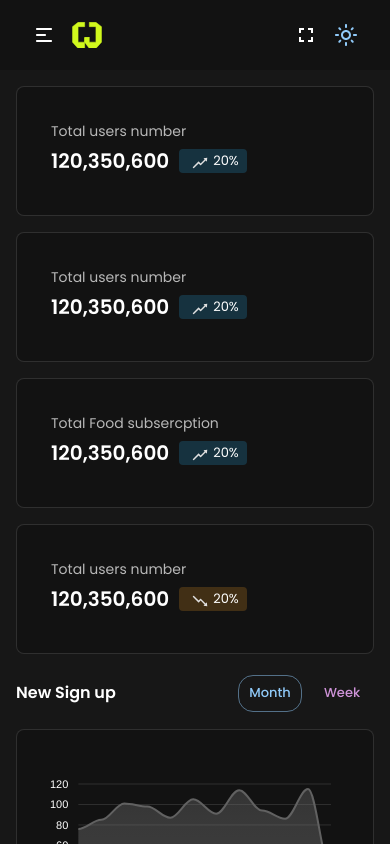
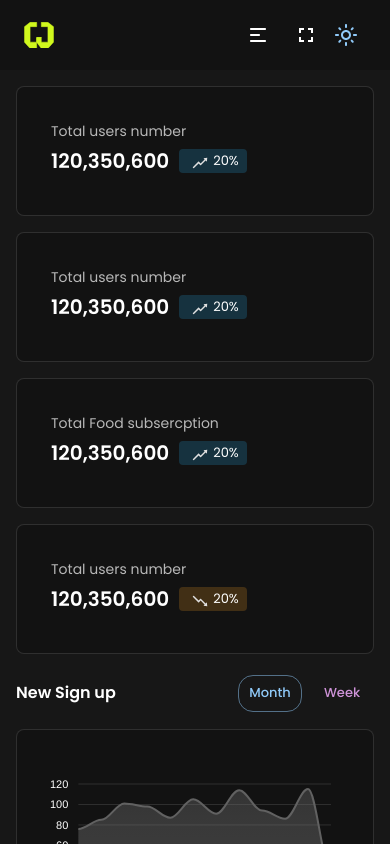
Before and after one commit to JawadTakiAlden/ev_dashboard, a React (Create React App) app: page /admin/dashboard/home in a window 390 px wide. Shown: the top 844 px of the page. Built offline with nearby package versions, Linux system fonts and the light colour scheme.

Commit message:
fix drawer and fix scroll in fullwidth mode

```diff
--- a/src/App.css
+++ b/src/App.css
@@ -4,3 +4,15 @@
 :-webkit-full-screen {
   background-color: #fff;
 }
+
+body {
+  height: 100%;
+}
+
+#root {
+  height: 100%;
+}
+#root:fullscreen {
+  height: 100%;
+  overflow-y: auto;
+}
--- a/src/components/Navigations/index.tsx
+++ b/src/components/Navigations/index.tsx
@@ -10,15 +10,15 @@ import { MenuItemObject } from "../../menu-items";
 const Sidebar = ({ items = [] }: { items?: MenuItemObject[] }) => {
   const { open, handelClose, handelOpen } = useSidebar();
   const theme = useTheme();
-  const matchDonwMD = useMediaQuery(theme.breakpoints.down("lg"));
+  const matchDonwLg = useMediaQuery(theme.breakpoints.down("lg"));
 
   useEffect(() => {
-    if (matchDonwMD) {
+    if (matchDonwLg) {
       handelClose();
     } else {
       handelOpen();
     }
-  }, [handelClose, handelOpen, matchDonwMD]);
+  }, [handelClose, handelOpen, matchDonwLg]);
 
   return (
     <>
@@ -33,7 +33,6 @@ const Sidebar = ({ items = [] }: { items?: MenuItemObject[] }) => {
           variant="permanent"
           open={open}
           onClose={handelClose}
-          ModalProps={{ keepMounted: true }}
         >
           <SidebarHeader />
           <Box
@@ -45,14 +44,13 @@ const Sidebar = ({ items = [] }: { items?: MenuItemObject[] }) => {
           </Box>
         </MiniDrawerStyled>
       </Box>
-
       <SwipeableDrawer
         anchor={"left"}
-        open={open}
+        open={open && matchDonwLg}
         variant="temporary"
         onClose={handelClose}
         onOpen={handelOpen}
-        swipeAreaWidth={40}
+        swipeAreaWidth={matchDonwLg ? 50 : 0}
         sx={{
           display: { lg: "none" },
           "& .MuiDrawer-paper": {
--- a/src/index.tsx
+++ b/src/index.tsx
@@ -1,7 +1,7 @@
 import ReactDOM from "react-dom/client";
 import App from "./App";
 import ReactQueryProvider from "./providers/ReactQueryProvider";
-
+import "./App.css";
 const root = ReactDOM.createRoot(
   document.getElementById("root") as HTMLElement
 );
--- a/src/layouts/DashboardLayout/DashboardLayout.tsx
+++ b/src/layouts/DashboardLayout/DashboardLayout.tsx
@@ -36,13 +36,28 @@ const DashboardLayout = ({
             px: 3,
           }}
         >
-          <Box sx={{ display: "flex", alignItems: "center" }}>
-            <IconButton sx={{ mr: 1 }} onClick={handelSwitch}>
+          <Box
+            sx={{
+              display: "flex",
+              alignItems: "center",
+            }}
+          >
+            <IconButton
+              sx={{ mr: 1, display: { xs: "none", lg: "flex" } }}
+              onClick={handelSwitch}
+            >
               <CgMenuLeftAlt />
             </IconButton>
             <LogoIcon logoWidth="30px" />
           </Box>
           <Box>
+            <IconButton
+              sx={{ mr: 1, display: { xs: "inline-flex", lg: "none" } }}
+              onClick={handelSwitch}
+            >
+              <CgMenuLeftAlt />
+            </IconButton>
+
             <IconButton
               onClick={() => {
                 const root = document.getElementById("root");
@@ -57,6 +72,7 @@ const DashboardLayout = ({
             >
               <MdFullscreen />
             </IconButton>
+
             <ModeSwitch />
           </Box>
         </Box>
```
